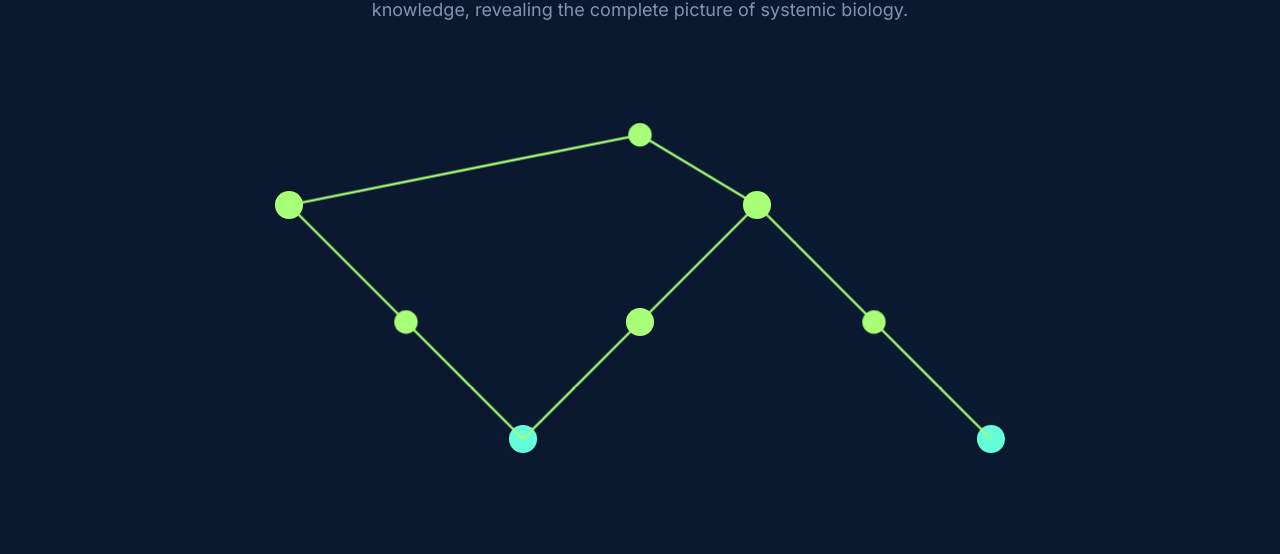
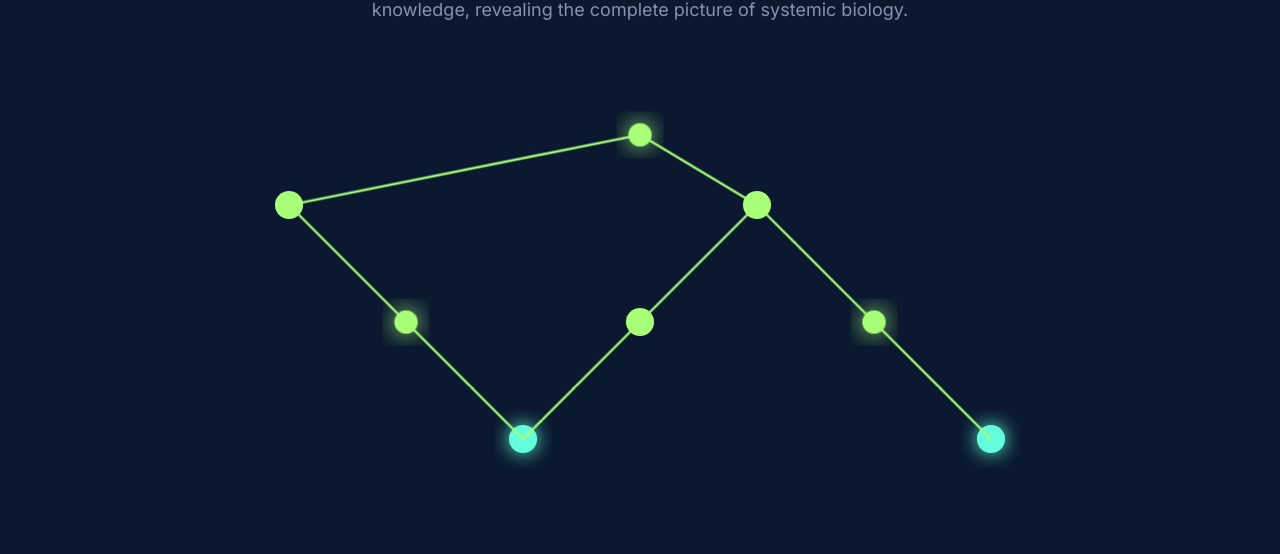
Before and after one commit to zebramed/zebramed.bio, a Jekyll site: the page built from index.html, in a window 1280 px wide. Shown: the part 1441-1995 px from the top of the page. Built offline with Jekyll 4.4.1, drawn with Linux system fonts in a browser that asks for light colours; nearby versions of some CDN libraries.

Commit message:
animation halo

```diff
--- a/_includes/solution.html
+++ b/_includes/solution.html
@@ -10,15 +10,32 @@
     <div id="solution-animation-container" class="relative reveal-on-scroll">
         <div class="w-full h-96 md:h-[500px] flex flex-col justify-center items-center p-4 mb-16">
             <svg id="constellation-svg" class="w-full h-full" viewBox="0 0 400 200" fill="none" xmlns="http://www.w3.org/2000/svg">
+                <defs>
+                    <!-- Halo filters: create a soft glow while keeping a crisp core -->
+                    <filter id="haloPrimary" x="-50%" y="-50%" width="200%" height="200%">
+                        <feGaussianBlur in="SourceGraphic" stdDeviation="4" result="blur"/>
+                        <feMerge>
+                            <feMergeNode in="blur"/>
+                            <feMergeNode in="SourceGraphic"/>
+                        </feMerge>
+                    </filter>
+                    <filter id="haloSecondary" x="-50%" y="-50%" width="200%" height="200%">
+                        <feGaussianBlur in="SourceGraphic" stdDeviation="5" result="blur"/>
+                        <feMerge>
+                            <feMergeNode in="blur"/>
+                            <feMergeNode in="SourceGraphic"/>
+                        </feMerge>
+                    </filter>
+                </defs>
                 <g class="nodes">
                     <circle class="dim-star" cx="50" cy="50" r="6"/>
-                    <circle class="lit-star svg-accent-primary-fill" cx="150" cy="150" r="6"/>
+                    <circle class="lit-star svg-accent-primary-fill" filter="url(#haloPrimary)" cx="150" cy="150" r="6"/>
                     <circle class="dim-star" cx="250" cy="50" r="6"/>
-                    <circle class="lit-star svg-accent-primary-fill" cx="350" cy="150" r="6"/>
+                    <circle class="lit-star svg-accent-primary-fill" filter="url(#haloPrimary)" cx="350" cy="150" r="6"/>
                     <circle class="dim-star" cx="200" cy="100" r="6"/>
-                    <circle class="new-star" cx="100" cy="100" r="5" fill="#a8ff78"/>
-                    <circle class="new-star" cx="300" cy="100" r="5" fill="#a8ff78"/>
-                    <circle class="new-star" cx="200" cy="20" r="5" fill="#a8ff78"/>
+                    <circle class="new-star" filter="url(#haloSecondary)" cx="100" cy="100" r="5" fill="#a8ff78"/>
+                    <circle class="new-star" filter="url(#haloSecondary)" cx="300" cy="100" r="5" fill="#a8ff78"/>
+                    <circle class="new-star" filter="url(#haloSecondary)" cx="200" cy="20" r="5" fill="#a8ff78"/>
                 </g>
                 <g class="lines svg-accent-secondary-stroke" stroke-width="1">
                     <line class="constellation-line" x1="50" y1="50" x2="100" y2="100" />
--- a/assets/css/main.scss
+++ b/assets/css/main.scss
@@ -205,6 +205,16 @@
 .svg-accent-primary-fill { fill: var(--color-accent-primary); }
 .svg-accent-primary-fill-10 { fill: rgba(var(--color-accent-primary-rgb), 0.1); }
 
+/* SVG glow effects for stars/nodes */
+.svg-glow-primary {
+    filter: drop-shadow(0 0 8px rgba(var(--color-accent-primary-rgb), 0.7))
+            drop-shadow(0 0 16px rgba(var(--color-accent-primary-rgb), 0.4));
+}
+.svg-glow-secondary {
+    filter: drop-shadow(0 0 8px rgba(var(--color-accent-secondary-rgb), 0.7))
+            drop-shadow(0 0 16px rgba(var(--color-accent-secondary-rgb), 0.4));
+}
+
 /* Logo sizing and alignment */
 .logo-mark { display: block; height: 36px; width: 36px; }
 
```
